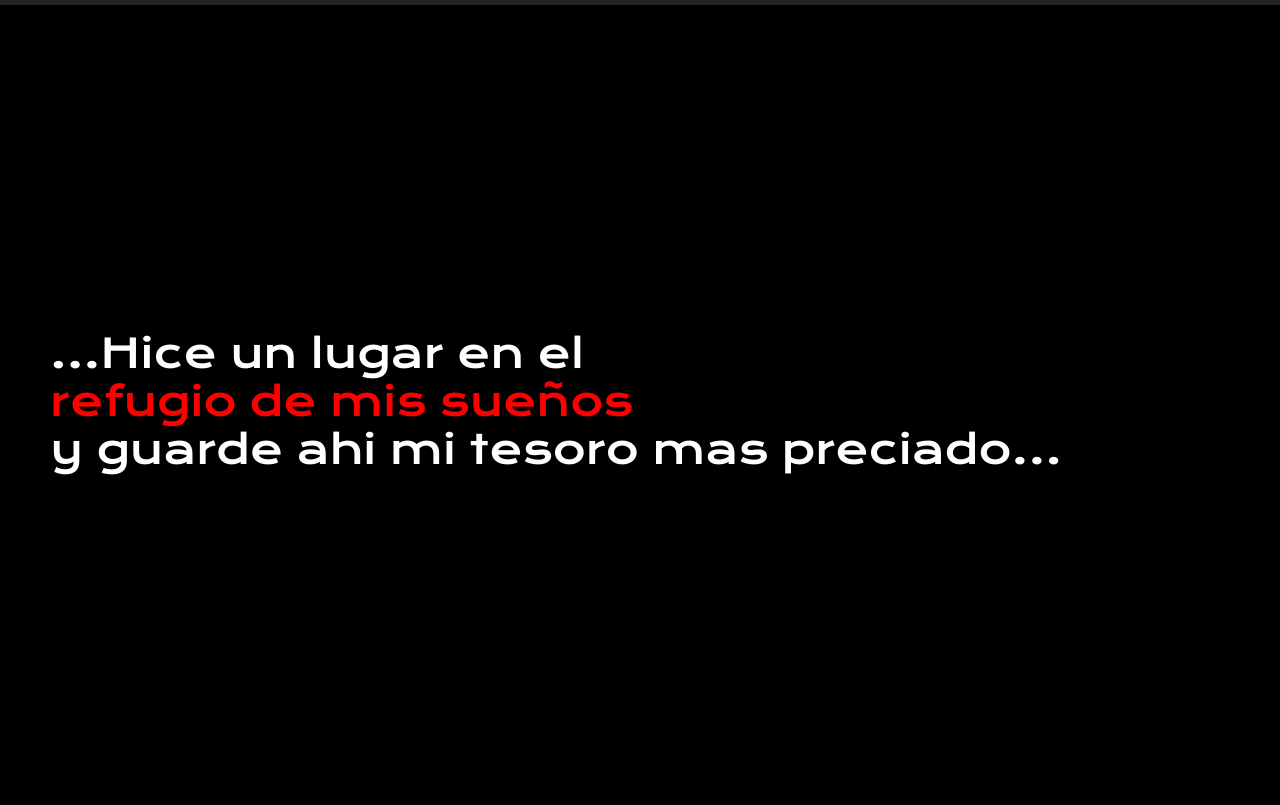
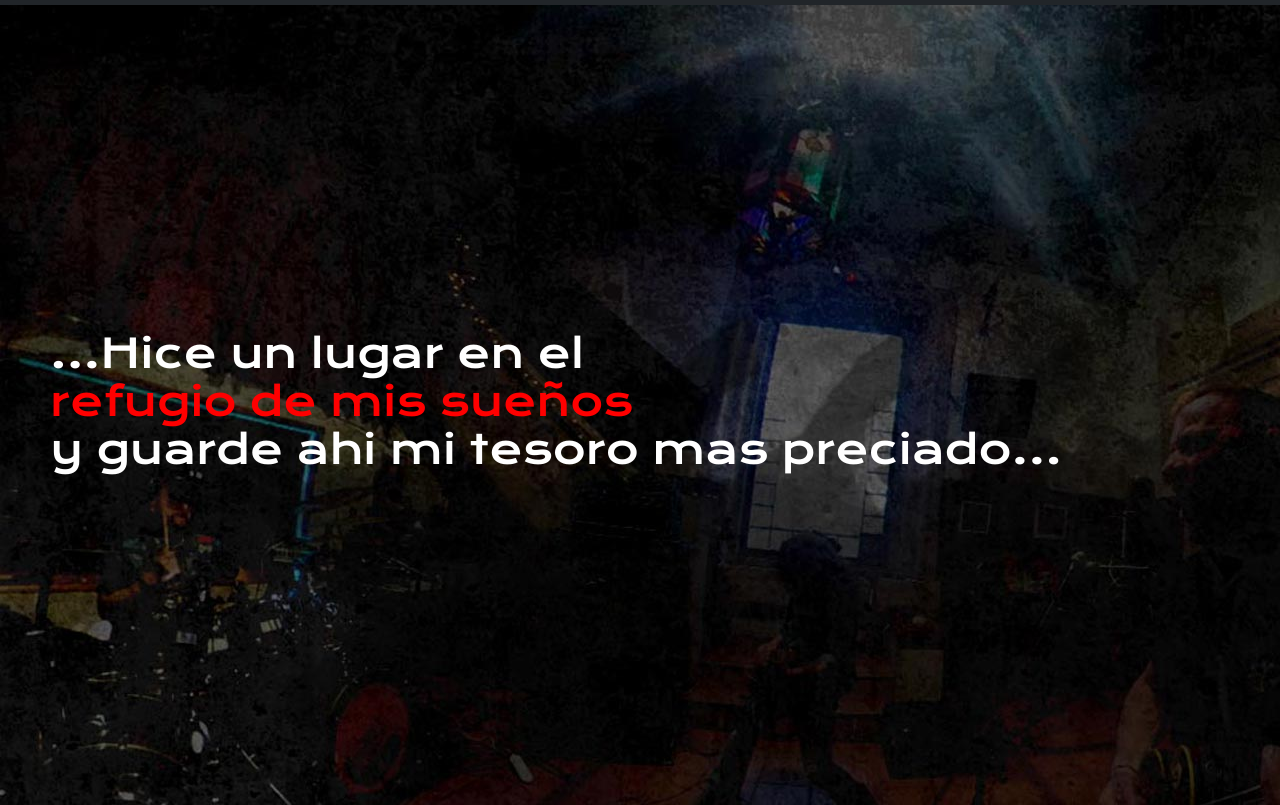
Before and after one commit to geroperalta/PF-MartinezPeralta, a plain HTML site: page index.html in a window 1280 px wide. Shown: the part 91-896 px from the top of the page. Drawn offline with nearby package versions, Linux system fonts and the light colour scheme.

Commit message:
intento correcion fondo3

```diff
--- a/css/styles.css
+++ b/css/styles.css
@@ -6,8 +6,8 @@
   font-family: 'Krona One', sans-serif;
 }
 body {
-  background-color: black;
-}
+  background-image: url(../imagenes/fondo.jpg);
+   }
 .hero {
 
   height: 100vh;
```
